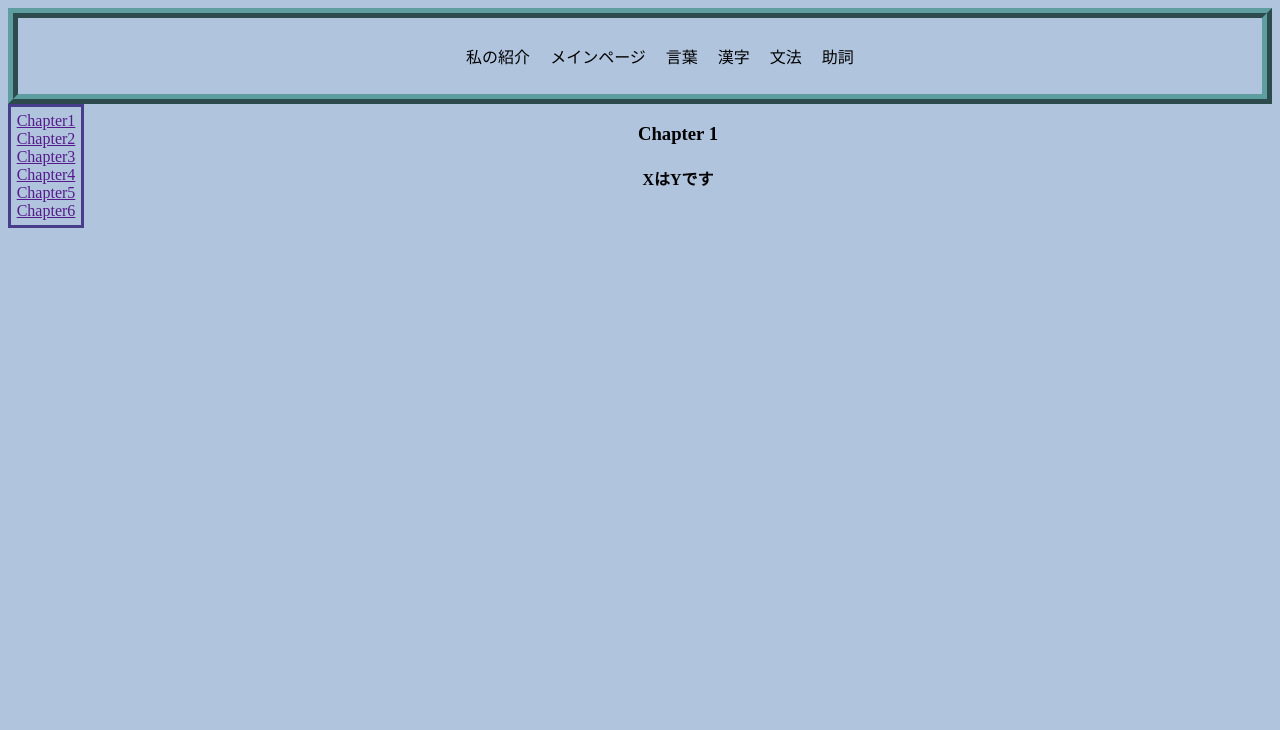
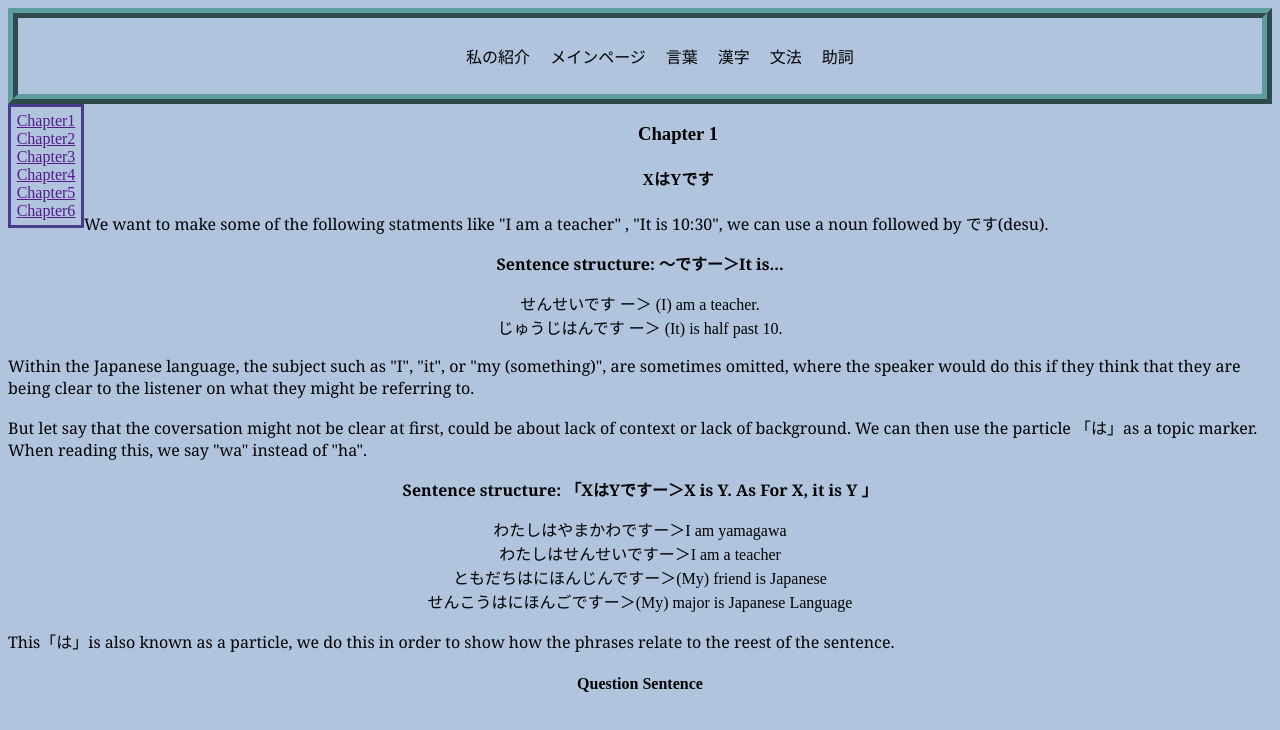
Before and after one commit to chrisf2503/-, a plain HTML site: page grammer.html in a window 1280 px wide. Drawn offline with Linux system fonts and the light colour scheme.

Commit message:
adding content within the grammer section

```diff
--- a/grammer.html
+++ b/grammer.html
@@ -5,7 +5,7 @@
     <meta name="viewport" content="width=device-width, initial-scale=1.0" />
     <link rel="stylesheet" href="style_file/nav.css" />
     <link rel="stylesheet" href="style_file/grammer_style.css" />
-    <title>Document</title>
+    <title>日本語勉強</title>
   </head>
   <body>
     <div class="main">
@@ -32,7 +32,39 @@
         <h3>Chapter 1</h3>
         <div class="lesson1">
           <h4>XはYです</h4>
-          <p></p>
+          <p>
+            We want to make some of the following statments like "I am a
+            teacher" , "It is 10:30", we can use a noun followed by です(desu).
+          </p>
+          <p class="struct">Sentence structure: ～ですー＞It is...</p>
+          <li>せんせいです ー＞ (I) am a teacher.</li>
+          <li>じゅうじはんです ー＞ (It) is half past 10.</li>
+          <p>
+            Within the Japanese language, the subject such as "I", "it", or "my
+            (something)", are sometimes omitted, where the speaker would do this
+            if they think that they are being clear to the listener on what they
+            might be referring to.
+          </p>
+          <p>
+            But let say that the coversation might not be clear at first, could
+            be about lack of context or lack of background. We can then use the
+            particle 「は」as a topic marker. When reading this, we say "wa"
+            instead of "ha".
+          </p>
+          <p class="struct">
+            Sentence structure: 「XはYですー＞X is Y. As For X, it is Y 」
+          </p>
+          <li>わたしはやまかわですー＞I am yamagawa</li>
+          <li>わたしはせんせいですー＞I am a teacher</li>
+          <li>ともだちはにほんじんですー＞(My) friend is Japanese</li>
+          <li>せんこうはにほんごですー＞(My) major is Japanese Language</li>
+          <p>
+            This「は」is also known as a particle, we do this in order to show
+            how the phrases relate to the reest of the sentence.
+          </p>
+        </div>
+        <div class="lesson2">
+          <h4>Question Sentence</h4>
         </div>
       </div>
     </div>
```
Also changed, not shown: index.html (+12 -10 lines). Lines whose indentation alone changed are shown as unchanged.
